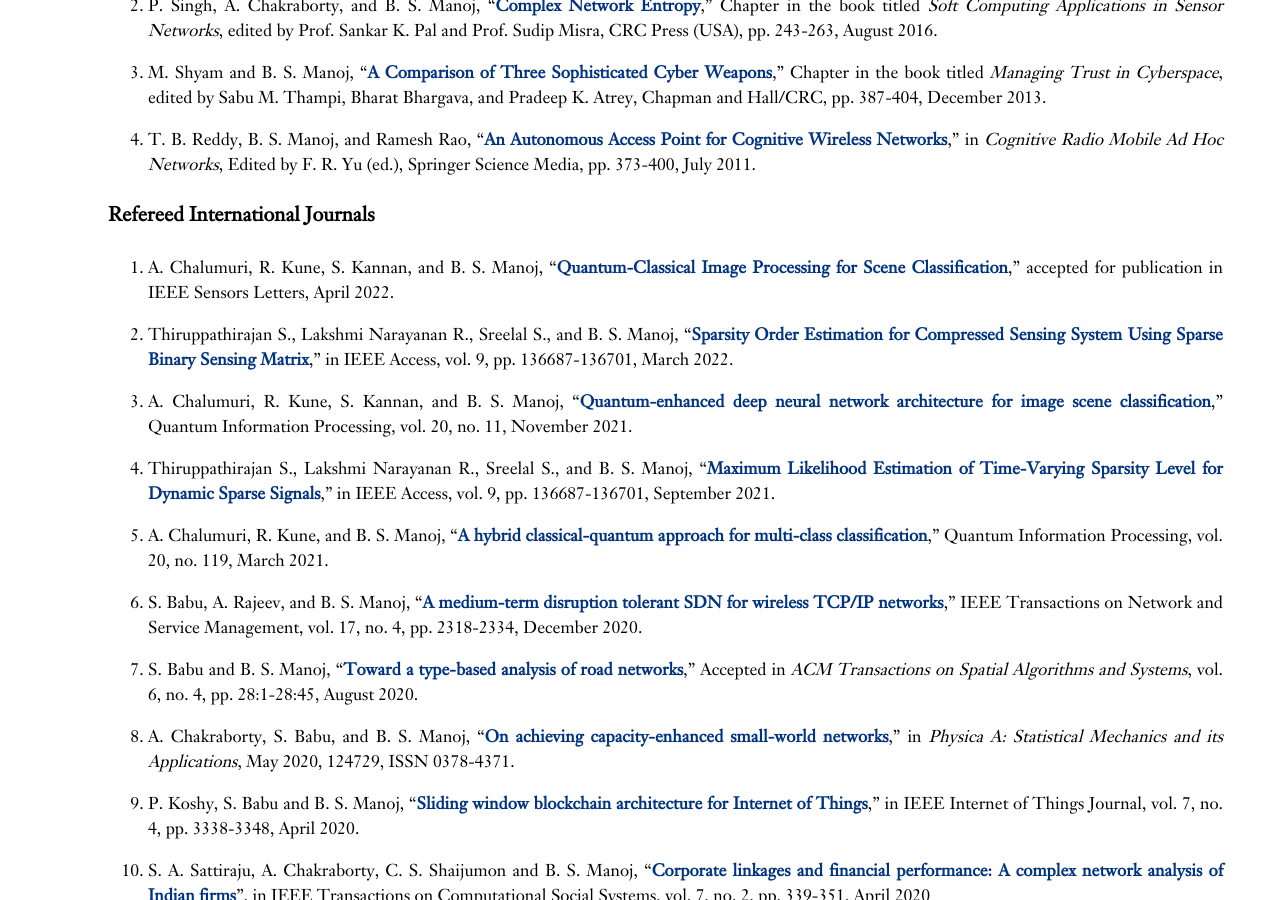
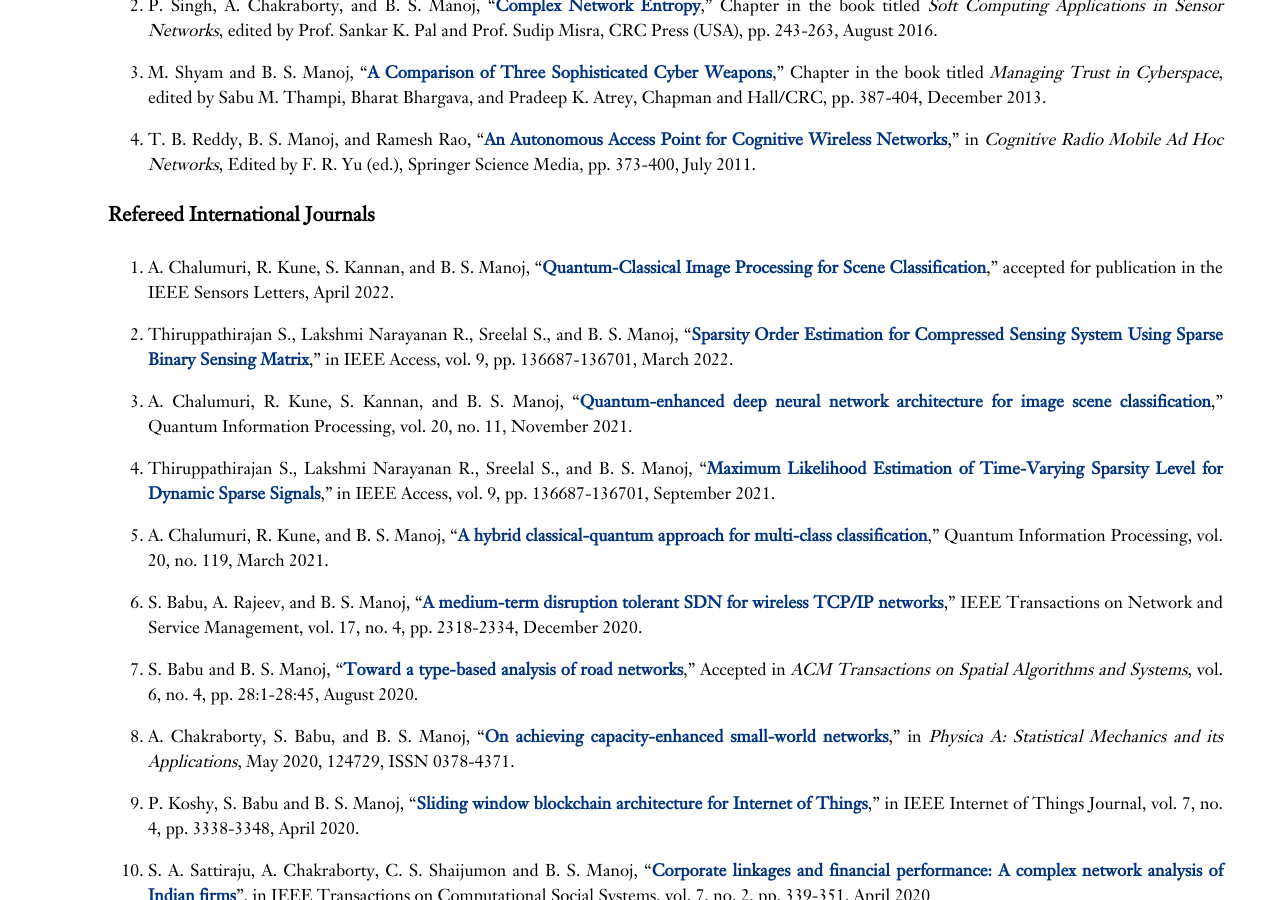
Before and after one commit to iist-sysnet/iist-sysnet.github.io, a Jekyll site: the page built from publications.md, in a window 1280 px wide and 900 px high, scrolled down 517 px. Built offline with Jekyll 4.4.1, drawn with Linux system fonts in a browser that asks for light colours.

Commit message:
Update publications.md

```diff
--- a/publications.md
+++ b/publications.md
@@ -33,7 +33,7 @@
 Springer Science Media, pp. 373-400, July 2011.
 
 #### Refereed International Journals
-21. A. Chalumuri, R. Kune, S. Kannan, and B. S. Manoj, "[**Quantum-Classical Image Processing for Scene Classification**](){:target="_blank"}," accepted for publication in IEEE Sensors Letters, April 2022.
+21. A. Chalumuri, R. Kune, S. Kannan, and B. S. Manoj, "[**Quantum-Classical Image Processing for Scene Classification**](){:target="_blank"}," accepted for publication in the IEEE Sensors Letters, April 2022.
 
 20. Thiruppathirajan S., Lakshmi Narayanan R., Sreelal S., and B. S. Manoj, "[**Sparsity Order Estimation for Compressed Sensing System Using Sparse Binary Sensing Matrix**](https://doi.org/10.1109/ACCESS.2022.3161523){:target="_blank"}," in IEEE Access, vol. 9, pp. 136687-136701, March 2022.
 
```
